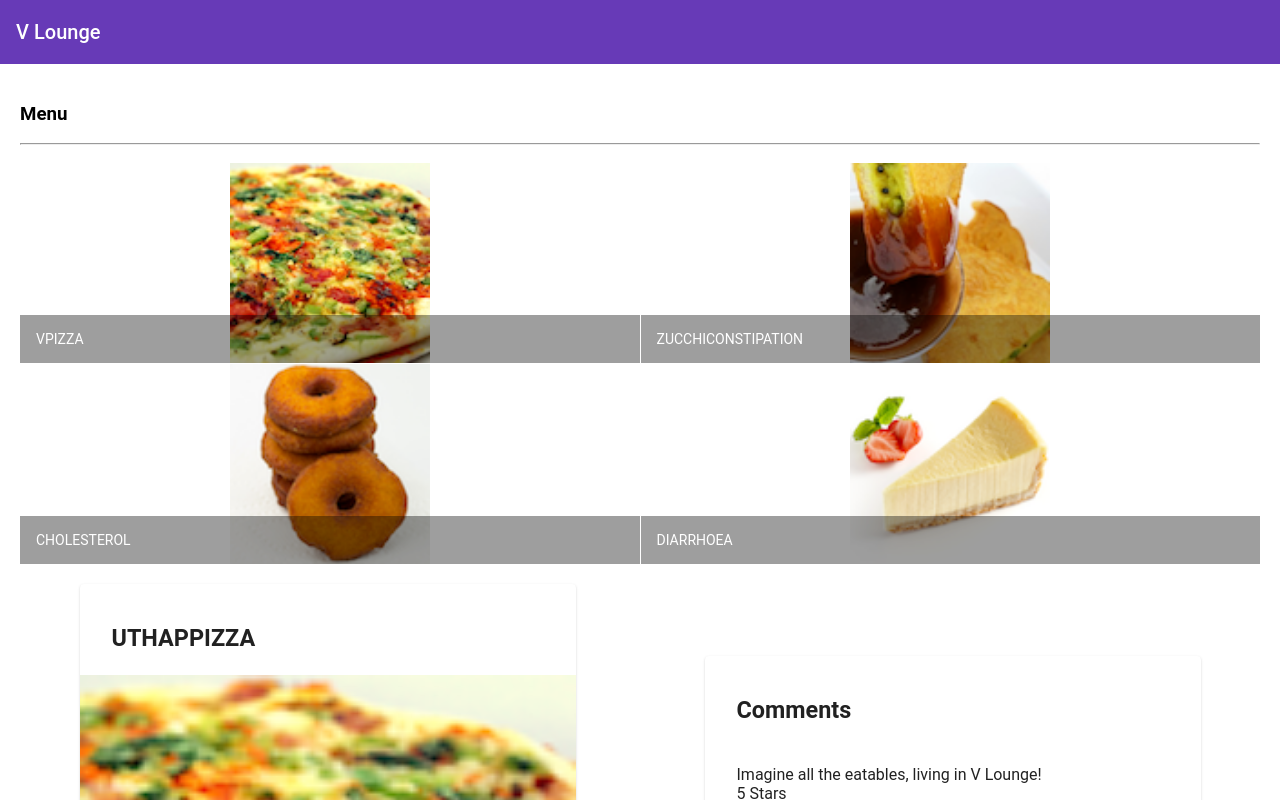
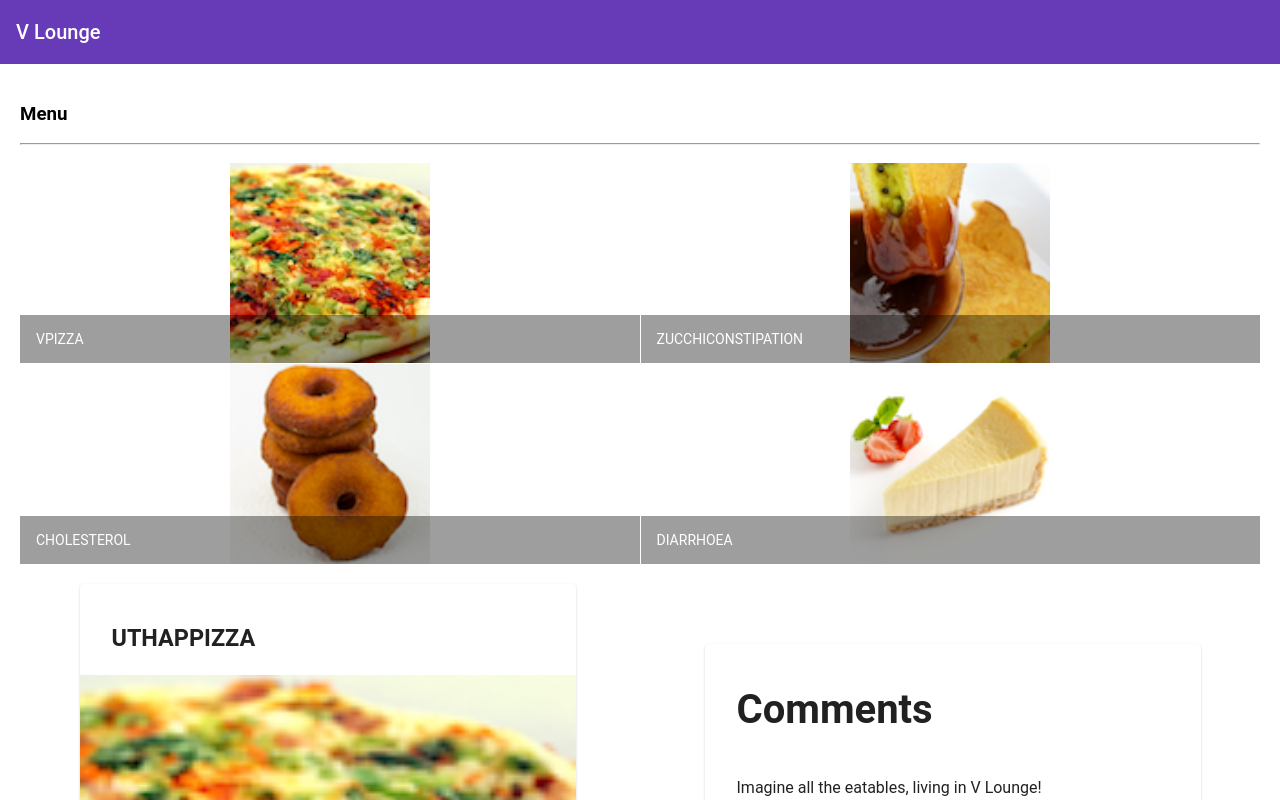
Before and after one commit to ChitralP/Angular-Modified, an Angular app: page / in a window 1280 px wide. Shown: the top 800 px of the page. Built offline with nearby package versions, Linux system fonts and the light colour scheme.

Commit message:
Useless File

```diff
--- a/src/app/dish-detail/dish-detail.component.html
+++ b/src/app/dish-detail/dish-detail.component.html
@@ -6,7 +6,7 @@
     fxLayoutGap="10px"
     fxLayoutGap.xs="0">
 
-  <div fxFlex="40"  *ngIf="dish">
+  <div fxFlex="40"  *ngIf="selectedDish">
     <mat-card>
       <mat-card-header>
         <mat-card-title>
@@ -25,11 +25,11 @@
     </mat-card>
   </div>
 
-  <div fxFlex="40"  *ngIf="dish">
+  <div fxFlex="40"  *ngIf="selectedDish">
     <mat-card>
       <mat-card-header>
         <mat-card-title>
-          <h3> Comments </h3>
+          <h1> Comments </h1>
         </mat-card-title>
       </mat-card-header>
       <mat-card-content>
```
Also changed, not shown: src/app/dish-detail/dish-detail.component.ts (line endings or trailing spaces).
